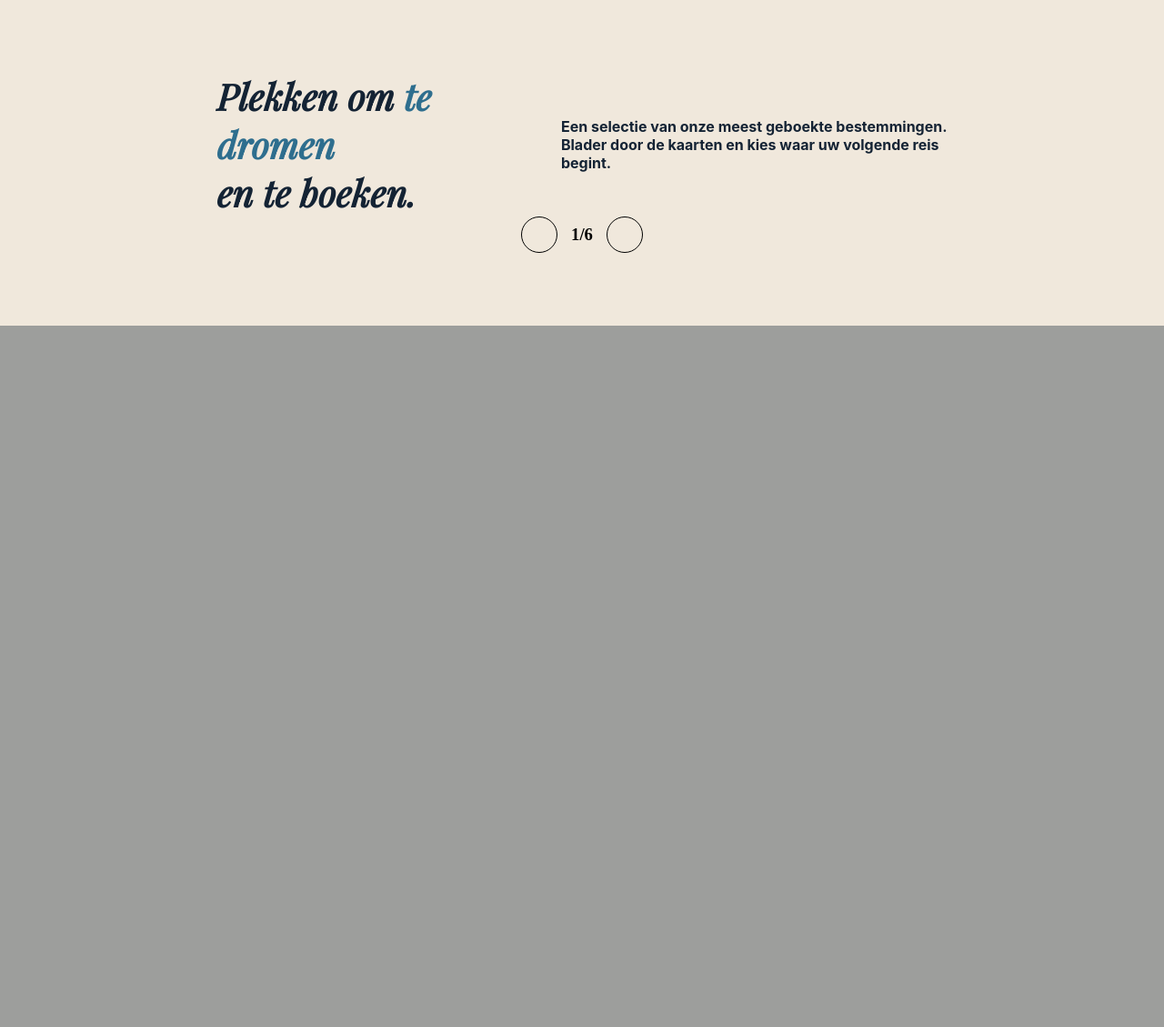
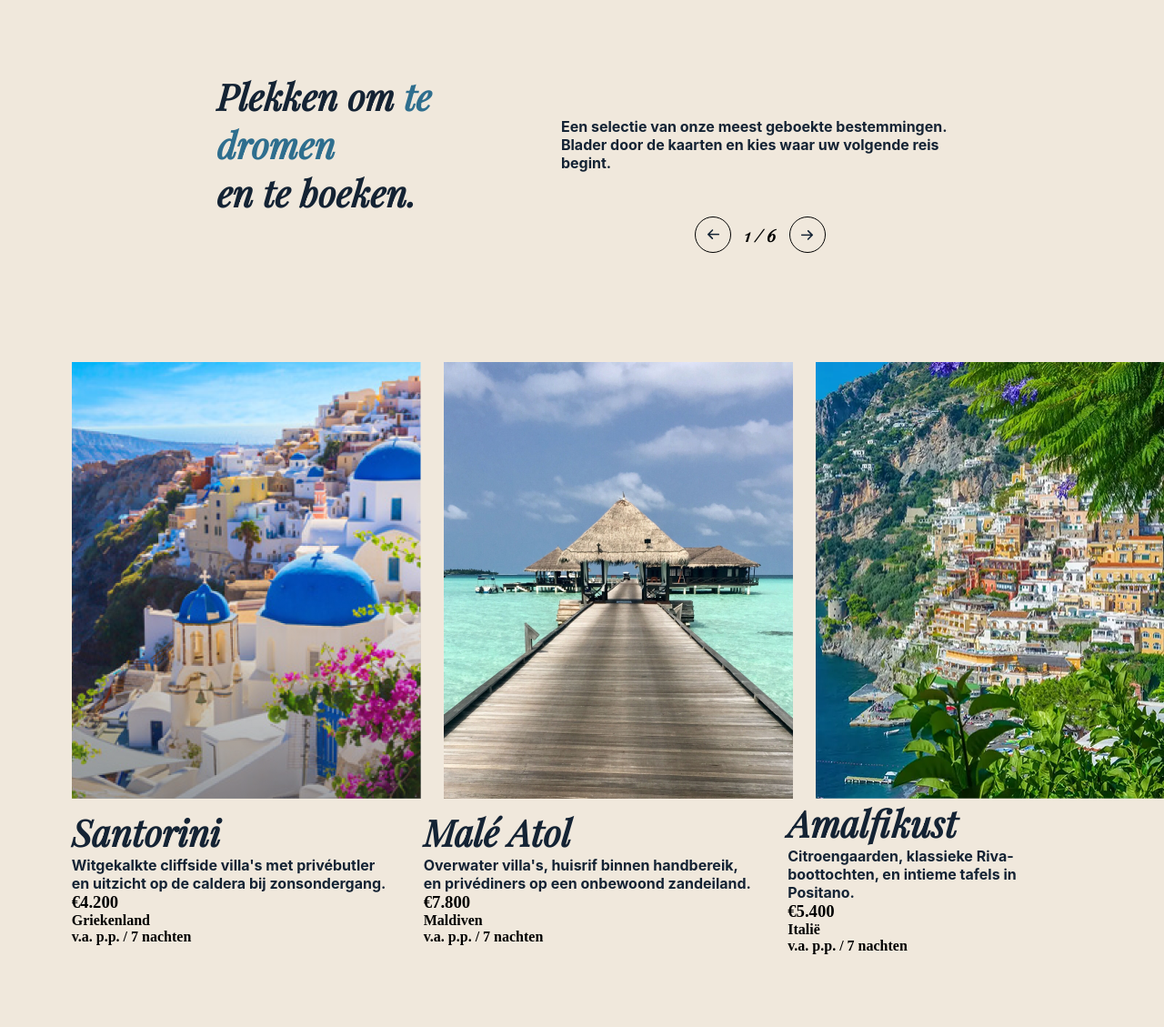
Before and after one commit to DanielRosmalen/webapp2, a PHP site: page / in a window 1280 px wide. Shown: the part 780-1909 px from the top of the page at 91% size. Before the commit the page ends 1138 px from the top, so only its background shows below. Run offline with PHP 8.4, Linux system fonts and the light colour scheme; some web fonts are replaced.

Commit message:
Destination pictures and details beginning added

```diff
--- a/app/index.php
+++ b/app/index.php
@@ -48,11 +48,49 @@
             begint.</h2>
     </div>
     <div class="pictures-slides">
-    <a href="" class="arrow-button"></a>
-    <h3>1/6</h3>
-    <a href="" class="arrow-button"></a>
+    <a href="" class="arrow-button">
+        <img src="assets/Vector.png" alt="">
+    </a>
+    <h3>1 / 6</h3>
+    <a href="" class="arrow-button-2">
+        <img src="assets/Vector.png" alt="">
+    </a>
     </div>
-    <div class="location-image"></div>
+
+    <div class="location-examples">
+    <div class="location-image">
+        <img src="assets/Santorini_Small_Picture.png" alt="">
+        <img src="assets/Male_Small_Picture.png" alt="">
+        <img src="assets/Amalfikust_Small_Pictures.png" alt="">
+    </div>
+       <div class="location-text">
+        <div class="location-text-1">
+            <h1>Santorini</h1>
+            <h2>Witgekalkte cliffside villa's met privébutler en uitzicht op
+                de caldera bij zonsondergang.</h2>
+            <h3>€4.200</h3>
+            <h4>Griekenland</h4>
+            <h4>v.a. p.p. / 7 nachten</h4>
+        </div>
+        <div class="location-text-2">
+            <h1>Malé Atol</h1>
+            <h2>Overwater villa's, huisrif binnen handbereik, en
+                privédiners op een onbewoond zandeiland.</h2>
+            <h3>€7.800</h3>
+            <h4>Maldiven</h4>
+            <h4>v.a. p.p. / 7 nachten</h4>
+        </div>
+        <div class="location-text-3">
+            <h1>Amalfikust</h1>
+            <h2>Citroengaarden, klassieke Riva-boottochten, en intieme
+                tafels in Positano.</h2>
+            <h3>€5.400</h3>
+            <h4>Italië</h4>
+            <h4>v.a. p.p. / 7 nachten</h4>
+        </div>
+       </div>
+
+    </div>
 </div>
 
 
--- a/app/style.css
+++ b/app/style.css
@@ -133,6 +133,12 @@
     color: #2E6E8E;
 }
 
+.location-examples {
+    display: flex;
+    margin-left: 7%;
+    flex-direction: column;
+}
+
 .location-text {
     display: flex;
     flex-direction: row;
@@ -140,6 +146,7 @@
     gap: 40px;
     width: 90%;
     justify-content: space-evenly;
+
 }
 
 .pictures-slides {
@@ -147,6 +154,8 @@
     flex-direction: row;
     align-items: center;
     gap: 15px;
+    margin-left: 35%;
+    font-family: "Playfair-Italic";
 }
 
 .arrow-button {
@@ -157,4 +166,22 @@
     display: flex;
     align-items: center;
     justify-content: center;
+    transform: rotate(180deg);
 }
+
+.arrow-button-2 {
+    width: 40px;
+    height: 40px;
+    border-radius: 50%;
+    border: 1.5px solid black;
+    display: flex;
+    align-items: center;
+    justify-content: center;
+}
+
+.location-image {
+    display: flex;
+    flex-direction: row;
+    gap: 25px;
+    margin-top: 10%;
+}
```
Also changed, not shown: app/assets/Amalfikust_Small_Pictures.png (added), app/assets/Male_Small_Picture.png (added), app/assets/Santorini_Small_Picture.png (added), app/assets/Vector.png (added), 1 other file.
